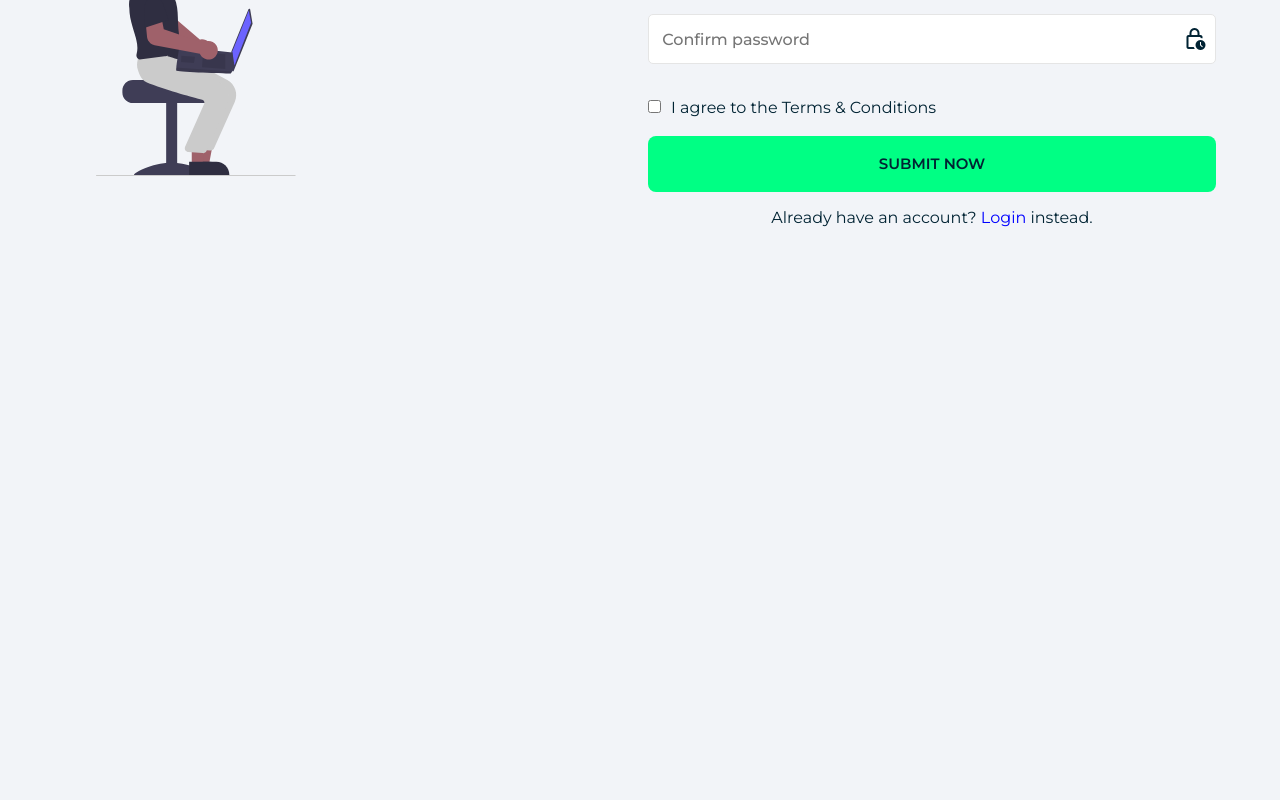
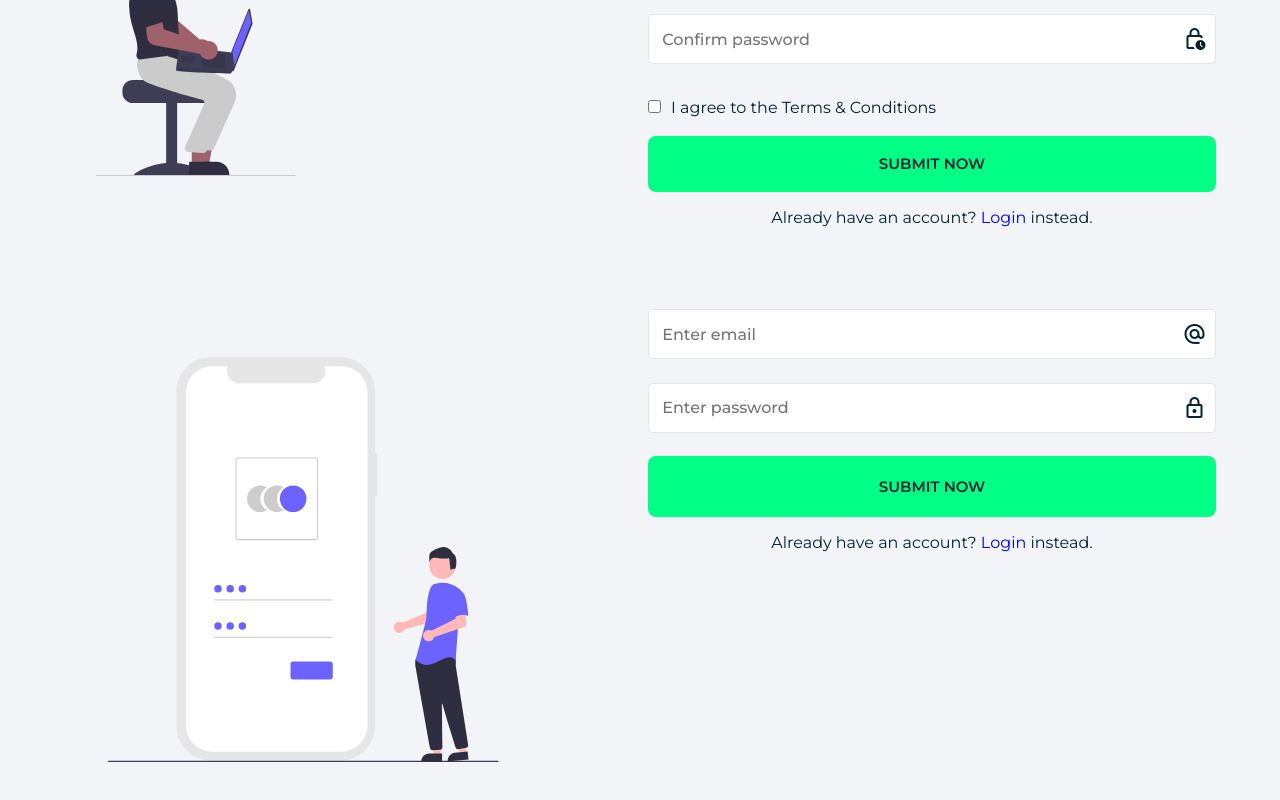
Before and after one commit to asmsaiff/react-quiz-app, a React (Create React App) app: page / in a window 1280 px wide. Shown: the part 1484-2284 px from the top of the page. Before the commit the page ends 1857 px from the top, so only its background shows below. Built offline with nearby package versions, Linux system fonts and the light colour scheme.

Commit message:
fix form related issue

```diff
--- a/src/components/App.js
+++ b/src/components/App.js
@@ -1,5 +1,6 @@
 import '../styles/App.css'
 import Layout from "./Layout";
+import Login from './Login';
 import HomePage from './pages/Home';
 import SignUp from './SignUp';
 import Videos from './Videos';
@@ -10,6 +11,7 @@ function App() {
             <HomePage />
             <Videos />
             <SignUp />
+            <Login />
         </Layout>
     );
 }
--- a/src/components/Form.js
+++ b/src/components/Form.js
@@ -1,13 +1,11 @@
 import classes from "../styles/Form.module.css";
 
-const Form = ({children}) => {
+export default function Form({cssClass, children}) {
 	return (
 		<>
-			<form className={`${classes.signup} ${classes.form}`} action='#!'>
+			<form className={`${cssClass} ${classes.form}`} action='#!'>
 				{children}
 			</form>
 		</>
 	);
 };
-
-export default Form;
--- a/src/components/Illustration.js
+++ b/src/components/Illustration.js
@@ -1,14 +1,13 @@
 import classes from "../styles/Illustration.module.css";
-import SignUpImage from "../assets/images/signup.svg";
 
-const Illustration = () => {
-    return (
+const Illustration = ({ illustration }) => {
+	return (
 		<>
 			<div className={classes.illustration}>
-				<img src={SignUpImage} alt='Signup' />
+				<img src={illustration} alt='Signup' />
 			</div>
 		</>
 	);
-}
+};
 
 export default Illustration;
--- /dev/null
+++ b/src/components/Login.js
@@ -0,0 +1,31 @@
+import classes from '../styles/Login.module.css'
+import Illustration from "./Illustration";
+import loginImage from "../assets/images/login.svg";
+import Form from "./Form";
+import TextInput from "./FormInput/TextInput";
+import Button from "./FormInput/Button";
+import SignUpInfo from "./SignUpInfo";
+
+export default function Login() {
+	return (
+		<>
+			<div className={classes.column}>
+				<Illustration illustration={loginImage} />
+				<Form cssClass="login">
+					<TextInput
+						type='text'
+						placeholder='Enter email'
+						IconLabel='alternate_email'
+					/>
+					<TextInput
+						type='password'
+						placeholder='Enter password'
+						IconLabel='lock'
+					/>
+					<Button label='Submit now' />
+					<SignUpInfo />
+				</Form>
+			</div>
+		</>
+	);
+}
--- a/src/components/SignUp.js
+++ b/src/components/SignUp.js
@@ -5,14 +5,15 @@ import CheckBox from './FormInput/CheckBox';
 import Button from './FormInput/Button';
 import SignUpInfo from './SignUpInfo';
 // import classes from "../styles/Signup.module.css";
+import SignUpImage from "../assets/images/signup.svg";
 
 const SignUp = () => {
     return (
 		<>
 			<h1>Create an account</h1>
 			<div class='column'>
-				<Illustration />
-				<Form>
+				<Illustration illustration={SignUpImage} />
+				<Form cssClass='signup'>
 					<TextInput
 						type='text'
 						placeholder='Enter name'
--- a/src/styles/App.css
+++ b/src/styles/App.css
@@ -60,3 +60,12 @@ h4 {
     grid-template-columns: 1fr;
   }
 }
+
+/* signup component */
+.signup {
+  height: 500px;
+}
+
+.login {
+  height: 330px;
+}
--- a/src/styles/Form.module.css
+++ b/src/styles/Form.module.css
@@ -1,8 +1,3 @@
-/* signup component */
-.signup {
-  height: 500px;
-}
-
 /* form component */
 .form {
   display: grid;
--- /dev/null
+++ b/src/styles/Login.module.css
@@ -0,0 +1,10 @@
+/* login component */
+.login {
+  height: 330px;
+}
+
+.column {
+  display: grid;
+  grid-template-columns: 1fr 1fr;
+  gap: 1rem;
+}
```
